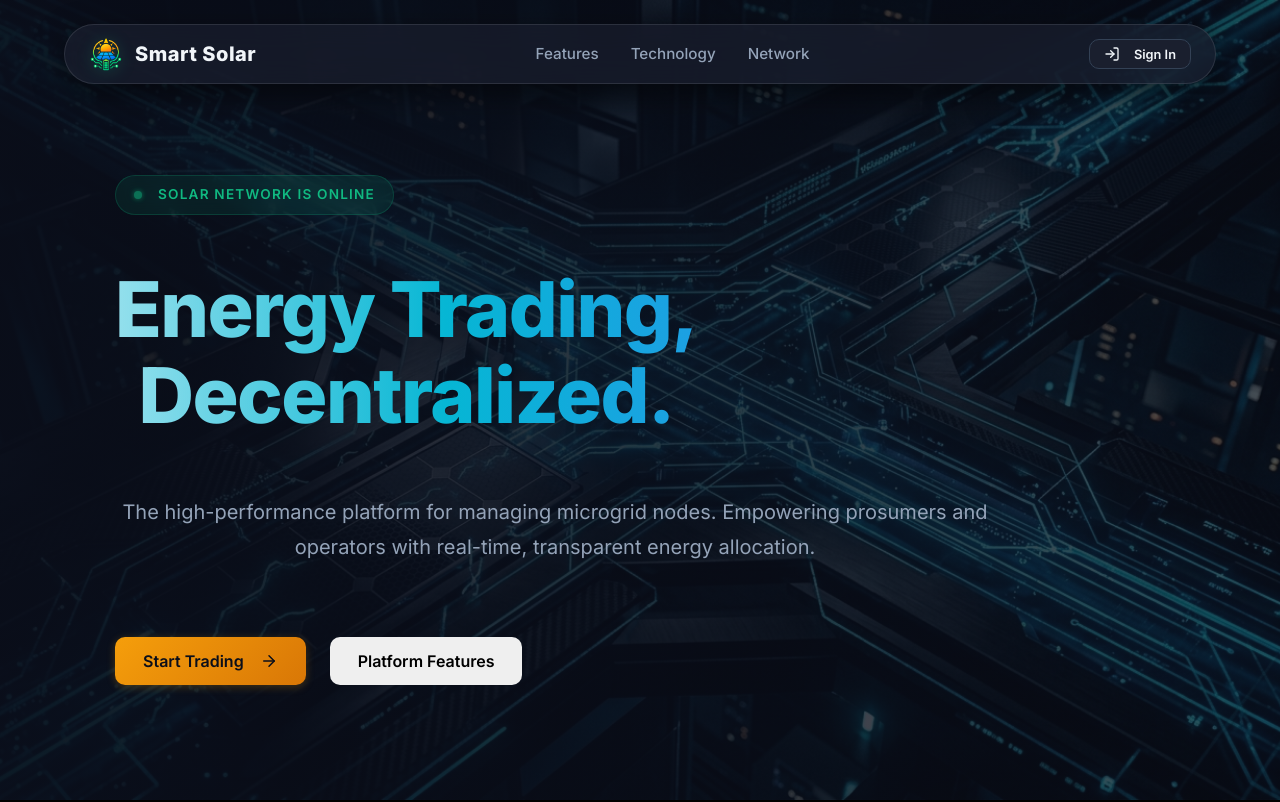
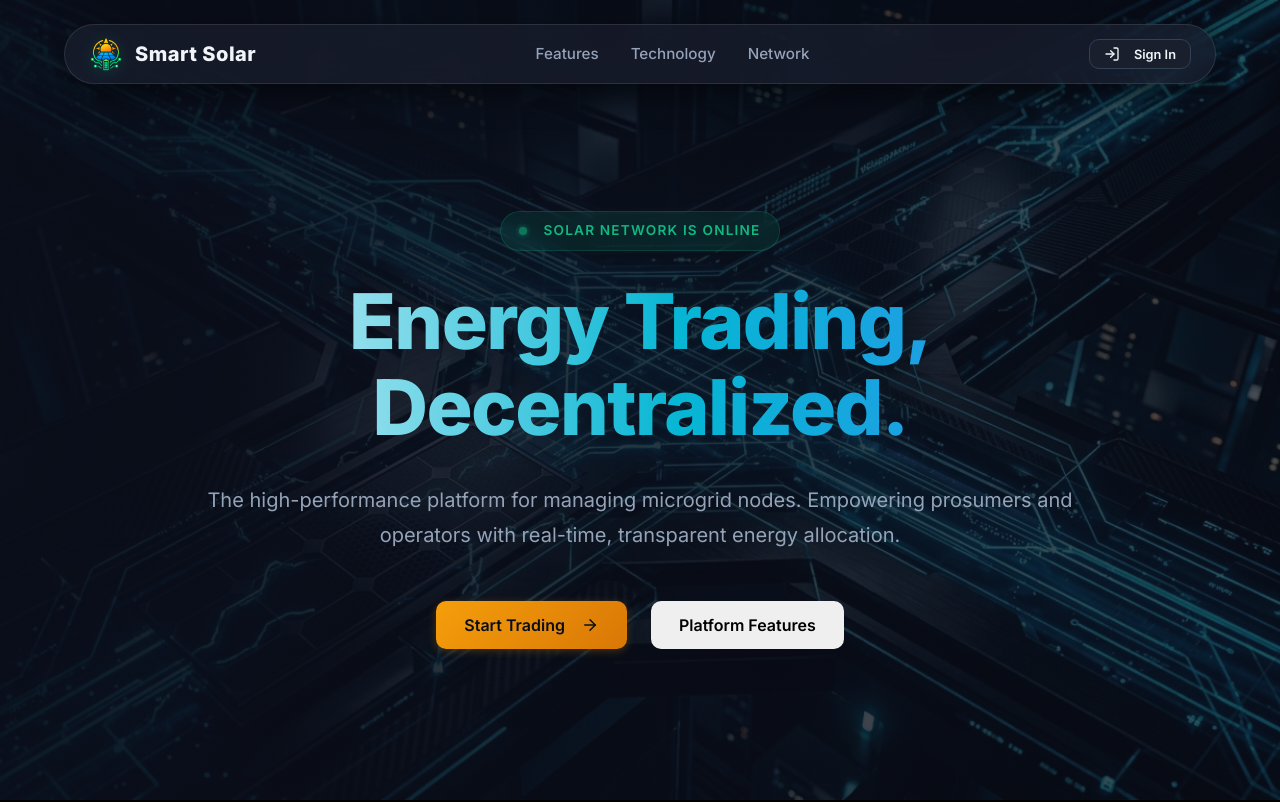
Before and after one commit to wmrmweerakoon/smart-solar-microgrid, a React (Vite) app in the folder frontend/: page / in a window 1280 px wide. Shown: the top 802 px of the page. Built offline with nearby package versions, Linux system fonts and the light colour scheme.

Commit message:
fixed the landing page alignment

```diff
--- a/frontend/src/index.css
+++ b/frontend/src/index.css
@@ -2724,15 +2724,6 @@ select.form-control option {
   background: linear-gradient(90deg, #06b6d4, #22d3ee, #0891b2, transparent);
 }
 
-.hero-content {
-  display: flex;
-  justify-content: space-between;
-  align-items: flex-start;
-  flex-wrap: wrap;
-  gap: 24px;
-  position: relative;
-  z-index: 2;
-}
 
 .hero-title-section {
   max-width: 680px;
```
